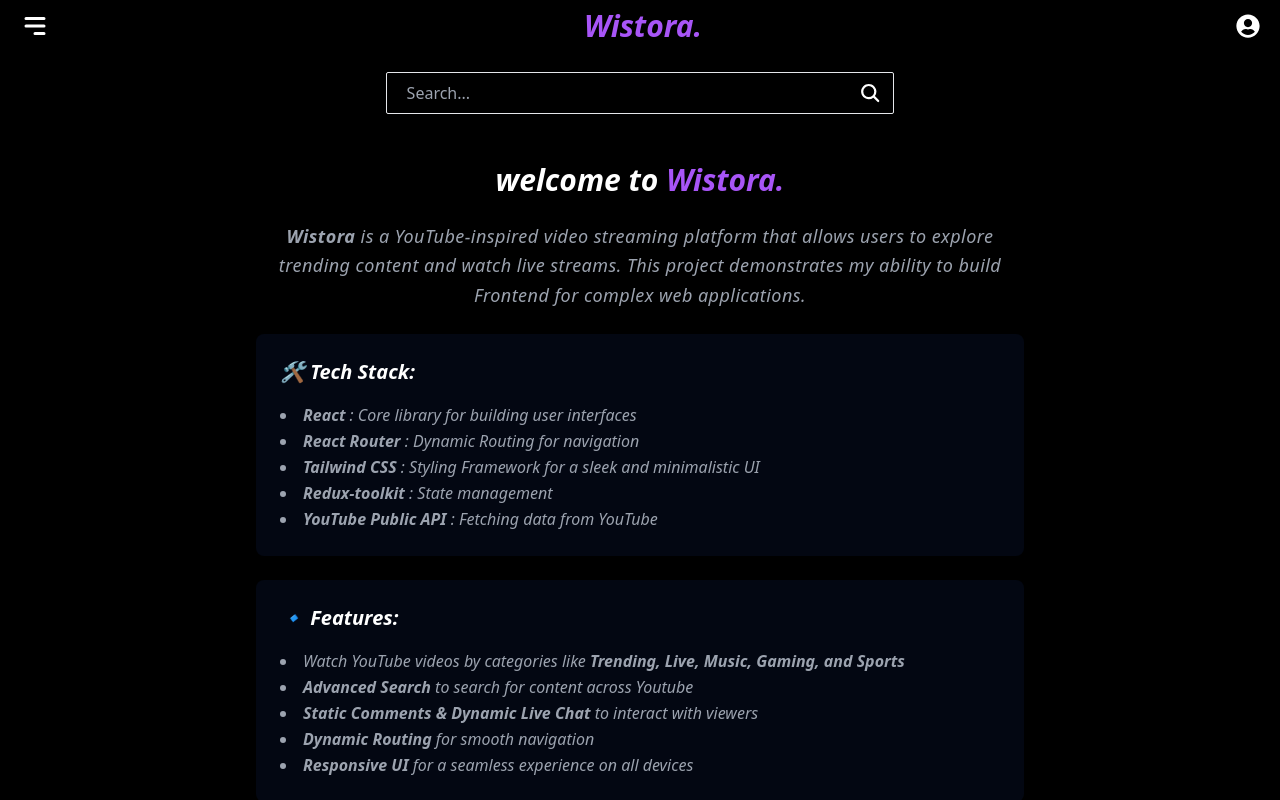
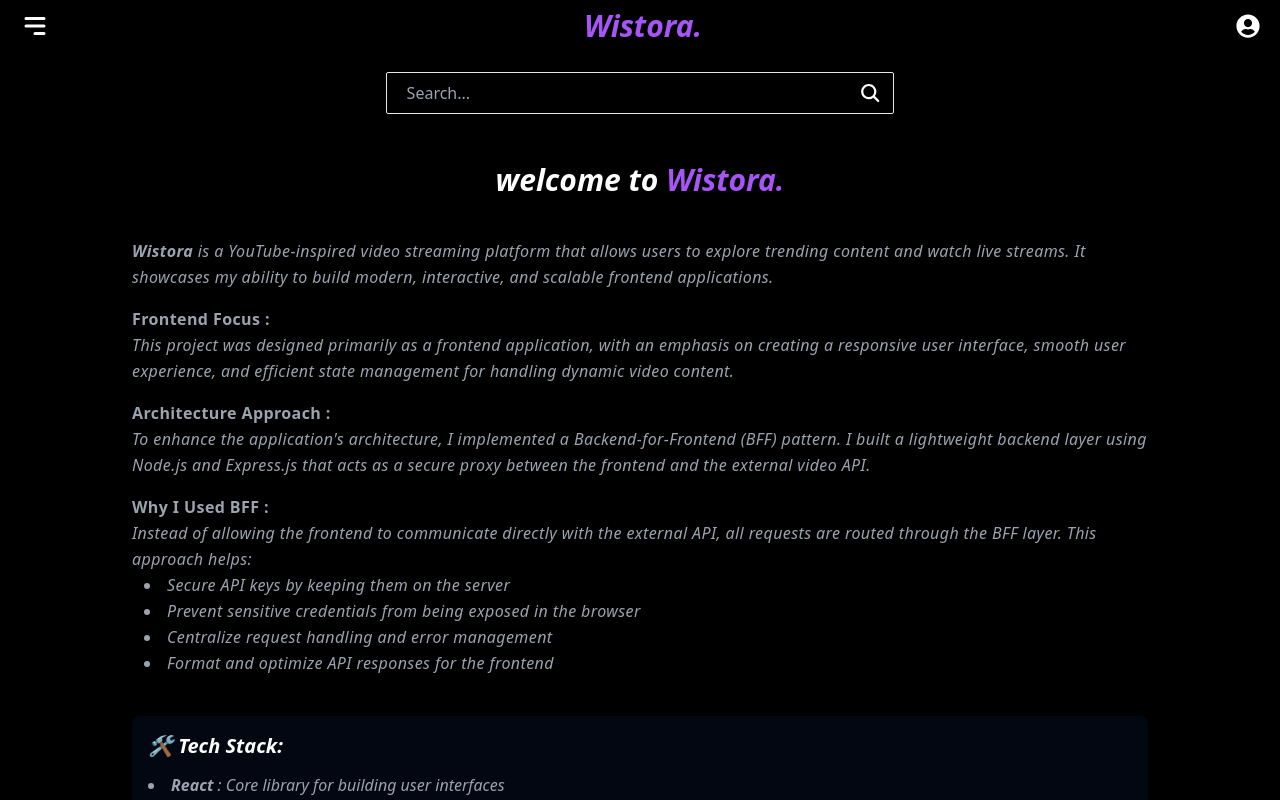
Before and after one commit to Upendhar10/Wistora-webapp, a React (Vite) app in the folder frontend/: page /about in a window 1280 px wide. Built offline with nearby package versions, Linux system fonts and the light colour scheme; no server answers.

Commit message:
v1 | (frontend) | Update About with BFF Architecture details

```diff
--- a/frontend/src/pages/About.jsx
+++ b/frontend/src/pages/About.jsx
@@ -4,15 +4,32 @@ const About = () => {
       <h1 className="mb-6 text-center text-3xl font-bold">
         welcome to <strong className="text-purple-500">Wistora.</strong>
       </h1>
-      <p className="mb-6 max-w-3xl text-center text-lg leading-relaxed tracking-wide text-gray-400">
-        <strong>Wistora</strong> is a YouTube-inspired video streaming platform
-        that allows users to explore trending content and watch live streams.
-        This project demonstrates my ability to build Frontend for complex web
-        applications.
+      <p className="mb-6 max-w-5xl text-base leading-relaxed tracking-wide text-gray-400 ">
+        <div className="my-4">
+            <strong>Wistora</strong> is a YouTube-inspired video streaming platform that allows users to explore trending content and watch live streams. It showcases my ability to build modern, interactive, and scalable frontend applications.
+        </div>
+        <div className="my-4">
+          <h3 className="font-bold not-italic">Frontend Focus :</h3>
+          <p>This project was designed primarily as a frontend application, with an emphasis on creating a responsive user interface, smooth user experience, and efficient state management for handling dynamic video content.</p>
+        </div>
+        <div className="my-4">
+          <h3 className="font-bold not-italic">Architecture Approach :</h3>
+          <p>To enhance the application&apos;s architecture, I implemented a Backend-for-Frontend (BFF) pattern. I built a lightweight backend layer using Node.js and Express.js that acts as a secure proxy between the frontend and the external video API.</p>
+        </div>
+        <div className="my-4">
+          <h3 className="font-bold not-italic">Why I Used BFF :</h3>
+          <p>Instead of allowing the frontend to communicate directly with the external API, all requests are routed through the BFF layer. This approach helps:</p>
+          <ul className="list-inside px-3 list-disc">
+            <li>Secure API keys by keeping them on the server</li>
+            <li>Prevent sensitive credentials from being exposed in the browser</li>
+            <li>Centralize request handling and error management</li>
+            <li>Format and optimize API responses for the frontend</li>
+          </ul>
+        </div>
       </p>
 
-      <div className="mb-6 w-full max-w-3xl rounded-lg bg-gray-950 p-6 shadow-lg">
-        <h2 className="mb-4 text-xl font-semibold">
+      <div className="mb-6 w-full max-w-5xl rounded-lg bg-gray-950 p-4 shadow-lg">
+        <h2 className="mb-3 text-xl font-semibold">
           🛠️ Tech Stack:
         </h2>
         <ul className="list-inside list-disc leading-relaxed text-gray-400">
@@ -35,8 +52,8 @@ const About = () => {
         </ul>
       </div>
 
-      <div className="mb-6 w-full max-w-3xl rounded-lg bg-gray-950 p-6 shadow-lg">
-        <h2 className="mb-4 text-xl font-semibold">
+      <div className="mb-6 w-full max-w-5xl rounded-lg bg-gray-950 p-4 shadow-lg">
+        <h2 className="mb-3 text-xl font-semibold">
           🔹 Features:
         </h2>
         <ul className="list-inside list-disc leading-relaxed text-gray-400">
@@ -62,8 +79,8 @@ const About = () => {
         </ul>
       </div>
 
-      <div className="w-full max-w-3xl rounded-lg bg-gray-950 p-6 shadow-lg">
-        <h2 className="mb-4 text-xl font-semibold">
+      <div className="w-full max-w-5xl rounded-lg bg-gray-950 p-4 shadow-lg">
+        <h2 className="mb-3 text-xl font-semibold">
           🚀 Future Enhancements:
         </h2>
         <ul className="list-inside list-disc text-gray-400">
```
